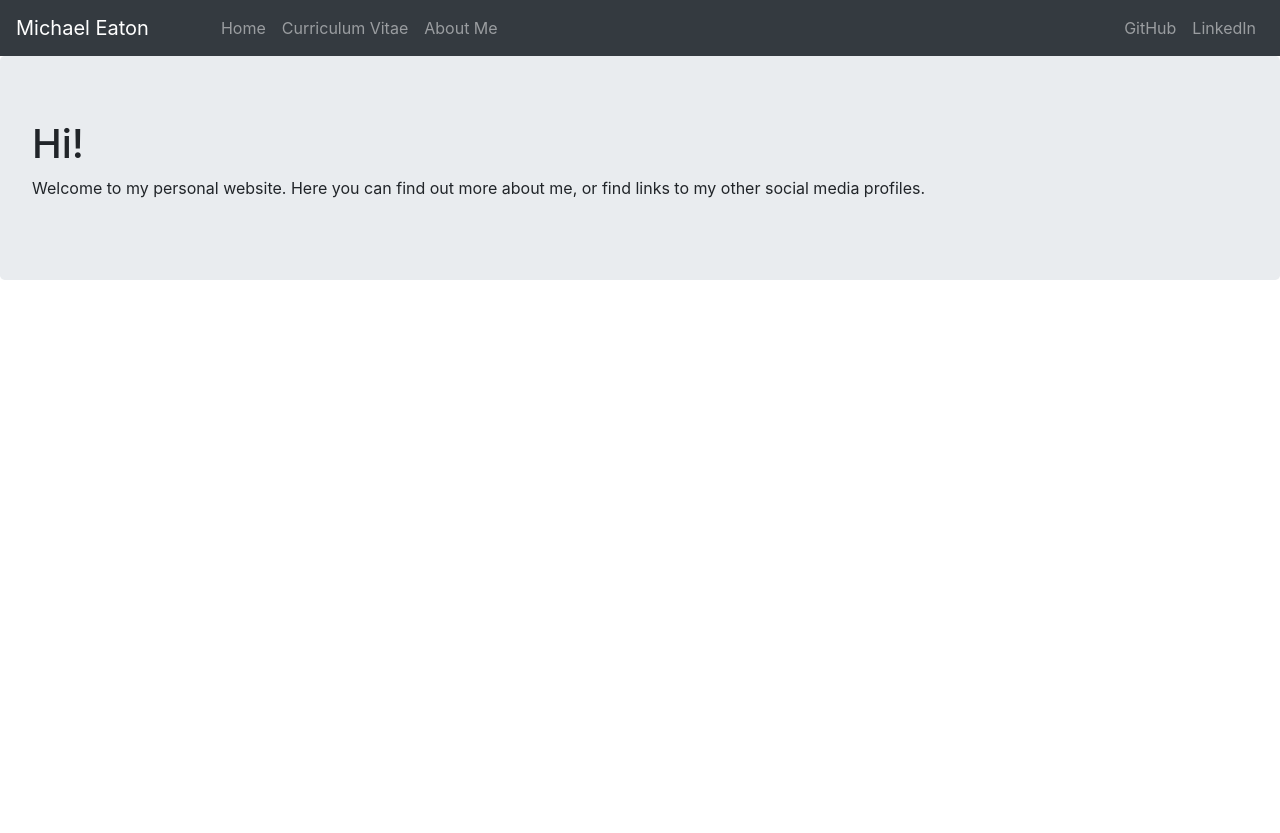
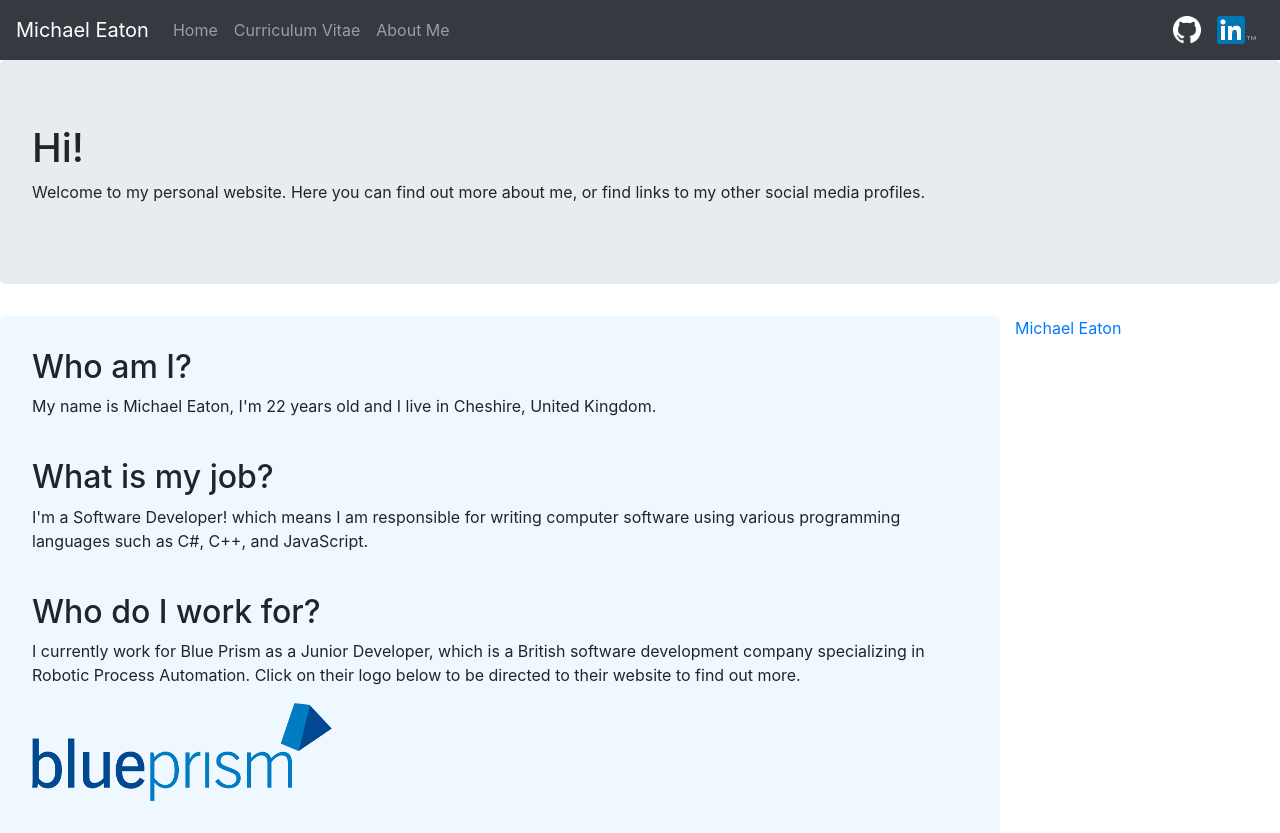
Before and after one commit to EatonGaming/Mikes-Website, a website: page index.html in a window 1280 px wide. Before the commit the page ends 800 px from the top, so only its background shows below. Drawn offline with nearby package versions, Linux system fonts and the light colour scheme; a script that the page names is missing.

Commit message:
Initial content for homepage
Finialised initial content for home page.

```diff
--- /dev/null
+++ b/Styles/index.css
@@ -0,0 +1,14 @@
+.socialmedia-widget{
+    margin:auto;
+    margin-bottom: 15px;
+}
+
+.linkedin-widget{
+    width:250px;
+}
+
+.main-content{
+    background-color:aliceblue;
+    border-radius: 5px;
+    padding: 32px;
+}
--- a/index.html
+++ b/index.html
@@ -4,20 +4,22 @@
     <meta charset="utf-8" />
     <meta name="viewport" content="width=device-width, initial-scale=1, shrink-to-fit=no" />
 
+    <link rel="icon" href="favicon.ico"/>
     <link rel="stylesheet" type="text/css" href="node_modules/bootstrap/dist/css/bootstrap.min.css" />
+    <link rel="stylesheet" type="text/css" href="Styles/index.css"/>
 
     <title>Michael Eaton - Home</title>
 </head>
 <body>
     <nav class="navbar navbar-expand-lg navbar-dark bg-dark">
-        <a href="#" class="navbar-brand">Michael Eaton</a>
+        <a href="index.html" class="navbar-brand">Michael Eaton</a>
         <button class="navbar-toggler" type="button" data-toggle="collapse" data-target="#navbarContent" aria-controls="navbarContent" aria-expanded="false" aria-label="Toggle navigation">
             <span class="navbar-toggler-icon"></span>
         </button>
         <div class="collaspe navbar-collapse" id="navbarContent">
-            <ul class="navbar-nav ml-5">
+            <ul class="navbar-nav mr-auto">
                 <li class="nav-item">
-                    <a class="nav-link" href="#">Home</a>
+                    <a class="nav-link" href="index.html">Home</a>
                 </li>
                 <li class="nav-item">
                     <a class="nav-link" href="#">Curriculum Vitae</a>
@@ -28,10 +30,14 @@
             </ul>
             <ul class="navbar-nav ml-auto">
                 <li class="nav-item">
-                    <a class="nav-link">GitHub</a>
+                    <a class="nav-link" href="https://github.com/EatonGaming">
+                        <img src="Resources/Images/GitHub-Mark-Light-28px.png" alt="GitHub - logo"/>
+                    </a>
                 </li>
                 <li class="nav-item">
-                    <a class="nav-link">LinkedIn</a>
+                    <a class="nav-link" href="http://www.linkedin.com/in/michael-eaton-915a75106">
+                        <img src="Resources/Images/In-2CRev-28px-TM.png" alt="LinkedIn - Logo"/>
+                    </a>
                 </li>
             </ul>
         </div>
@@ -40,6 +46,32 @@
         <h1>Hi!</h1>
         <p>Welcome to my personal website. Here you can find out more about me, or find links to my other social media profiles.</p>
     </div>
+    <div class="container-fluid">
+        <div class="row">
+            <div class="col main-content">
+                <h2>Who am I?</h2>
+                <p>My name is Michael Eaton, I'm 22 years old and I live in Cheshire, United Kingdom.</p>
+                <br />
+                <h2>What is my job?</h2>
+                <p>I'm a Software Developer! which means I am responsible for writing computer software using various programming languages such as C#, C++, and JavaScript.</p>
+                <br />
+                <h2>Who do I work for?</h2>
+                <p>
+                    I currently work for Blue Prism as a Junior Developer, which is a British software development company specializing in Robotic Process Automation. Click on their logo below to be directed to their website to find out more.
+                </p>
+                <a href="https://www.blueprism.com/">
+                    <img src="Resources/Images/BluePrism_Logo_300px.png" alt="Blue Prism logo" />
+                </a>
+            </div>
+            <div class="col-md-auto">
+                <div class="LI-profile-badge socialmedia-widget linkedin-widget" data-version="v1" data-size="medium" data-locale="en_US" data-type="vertical" data-theme="light" data-vanity="michael-eaton-915a75106"><a class="LI-simple-link" href='https://uk.linkedin.com/in/michael-eaton-915a75106?trk=profile-badge'>Michael Eaton</a></div>
+                <div class="github-widget socialmedia-widget" data-username="EatonGaming"></div>
+            </div>
+        </div>
+    </div>
+
+    <script type="text/javascript" src="https://platform.linkedin.com/badges/js/profile.js" async defer></script>
+    <script src="https://unpkg.com/github-card@1.2.1/dist/widget.js"></script>
     <script src="node_modules/jquery/dist/jquery.min.js" type="text/javascript" language="javascript"></script>
     <script src="node_modules/popper.js/dist/popper.min.js" type="text/javascript" language="javascript"></script>
     <script src="node_modules/bootstrap/dist/js/bootstrap.min.js" type="text/javascript" language="javascript"></script>
```
Also changed, not shown: Resources/Images/BluePrism_Logo_300px.png (added), Resources/Images/GitHub-Mark-Light-28px.png (added), Resources/Images/In-2CRev-28px-TM.png (added), favicon.ico (added).
